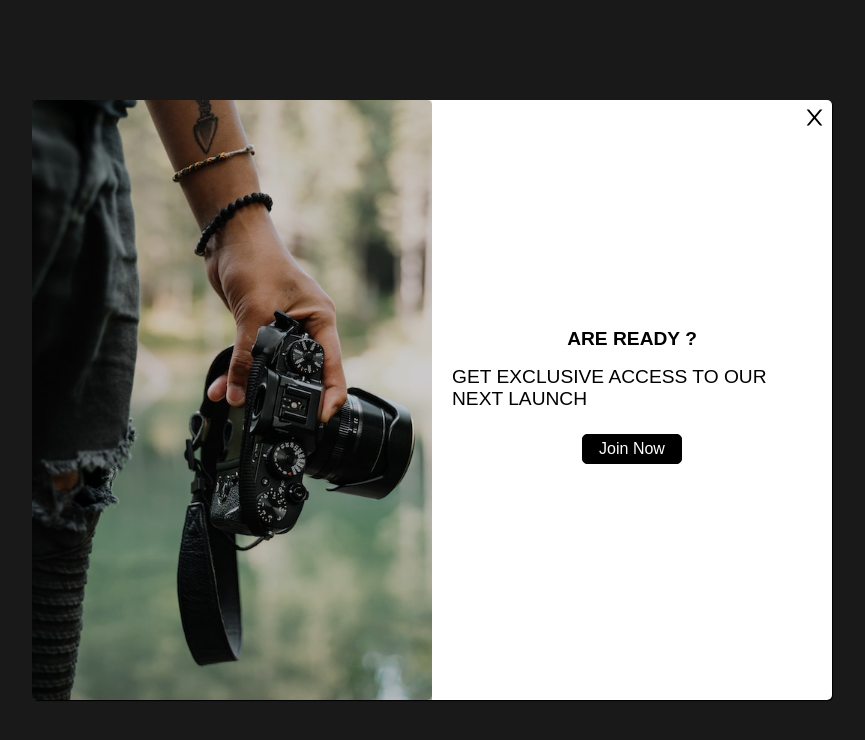
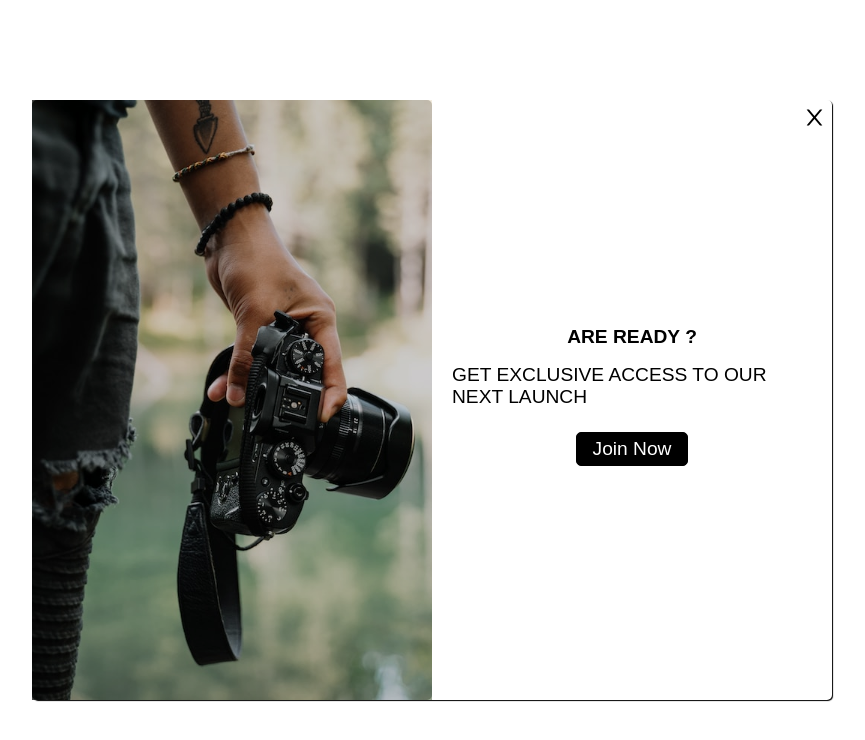
Before and after one commit to Hassene-Belhaj/modal-styled-components, a React (Vite) app: page / in a window 1280 px wide. Both pictures are taken after a click on the button "I'm modal". Shown: the top 740 px of the page, without its empty margins (208-1073 px from the left). Built offline with nearby package versions, Linux system fonts and the light colour scheme.

Commit message:
add react-spring

```diff
--- a/package.json
+++ b/package.json
@@ -10,6 +10,7 @@
     "preview": "vite preview"
   },
   "dependencies": {
+    "@react-spring/web": "^9.7.2",
     "react": "^18.2.0",
     "react-dom": "^18.2.0",
     "react-icons": "^4.9.0",
--- a/src/Component/Modal.Style.jsx
+++ b/src/Component/Modal.Style.jsx
@@ -12,16 +12,20 @@ align-items: center;
 export const ModalContainer = styled.div`
 width: 100%;
 height: 100%;
+display: flex;
+justify-content: center;
+align-items: center;
 `
 
-export const ModalBG = styled.div`
-width: 100%;
-height: 100%;
-position: absolute;
-inset: 0;
-background: rgba(0,0,0,0.9);
-z-index: 50;
-`
+// export const ModalBG = styled.div`
+// width: 100%;
+// height: 100%;
+// position: absolute;
+// inset: 0;
+// background: rgba(0,0,0,0.9);
+// z-index: 50;
+// `
+
 export const ModalModal = styled.div`
 width: 800px;
 height: 600px;
--- a/src/Component/Modal.jsx
+++ b/src/Component/Modal.jsx
@@ -1,9 +1,20 @@
-import React, { useState } from 'react'
+import React, { useState,useEffect, useRef } from 'react'
 import { Button } from '../GlobalStyle/Button.Style'
-import { Close, Container, LeftColumn, ModalBG, ModalContainer, ModalModal, RightColumn } from './Modal.Style'
+import { Close, Container, LeftColumn, ModalContainer, ModalModal, RightColumn } from './Modal.Style'
+import { useSpring,animated } from '@react-spring/web'
 
 const Modal = () => {
     const [show,setShow] = useState(false)
+
+    const Ref = useRef()
+
+  const animation = useSpring({
+    config : {
+    duration : 200,
+    },
+    opacity : show ? 1 : 0  ,
+    transform : show ? `translateY(0%)` : `translateY(-100%)`
+  })
 
   const showModal = () => {
     setShow(!show)
@@ -14,15 +25,19 @@ const Modal = () => {
   }
 
   return (
-    <Container>
-        {show ?  null: <Button onClick={showModal} primary={true} padding={"0.5rem 1rem" }>I'm modal
-        </Button> }
+    <Container   >
+    {show ?  null
+    :
+    <Button onClick={showModal} primary={true} padding={"0.5rem 1rem" }>
+      I'm modal
+    </Button> }
+      <animated.div style={animation}>
 
 
 
-     {show ? <ModalContainer>
-             <ModalBG></ModalBG>
-              <ModalModal>
+     {show ?
+     <ModalContainer ref={Ref}>
+              <ModalModal >
                     <LeftColumn>
                         <img src='photo.jpg' alt="" />
                     </LeftColumn>
@@ -33,9 +48,10 @@ const Modal = () => {
                     </RightColumn>
                     <Close size={25} onClick={handleClose}/>
                  </ModalModal>
-             </ModalContainer>
-        : null}
+      </ModalContainer>
+      : null}
 
+      </animated.div>
  </Container>
   )
 }
--- a/src/GlobalStyle/Button.Style.jsx
+++ b/src/GlobalStyle/Button.Style.jsx
@@ -11,7 +11,7 @@ border-radius: 5px;
 transition: all 0.3s ease-in-out;
 font-size: 1.5rem;
 z-index: 50;
-font-size: 1rem;
+font-size: 1.2rem;
 &:hover{
   background: ${({primary})=>primary ? '#fff' : '#000' };
   color: ${({primary})=>primary ? '#000' : '#fff'};
```
Also changed, not shown: 1 other file (tests, documents, lock files or other folders).
